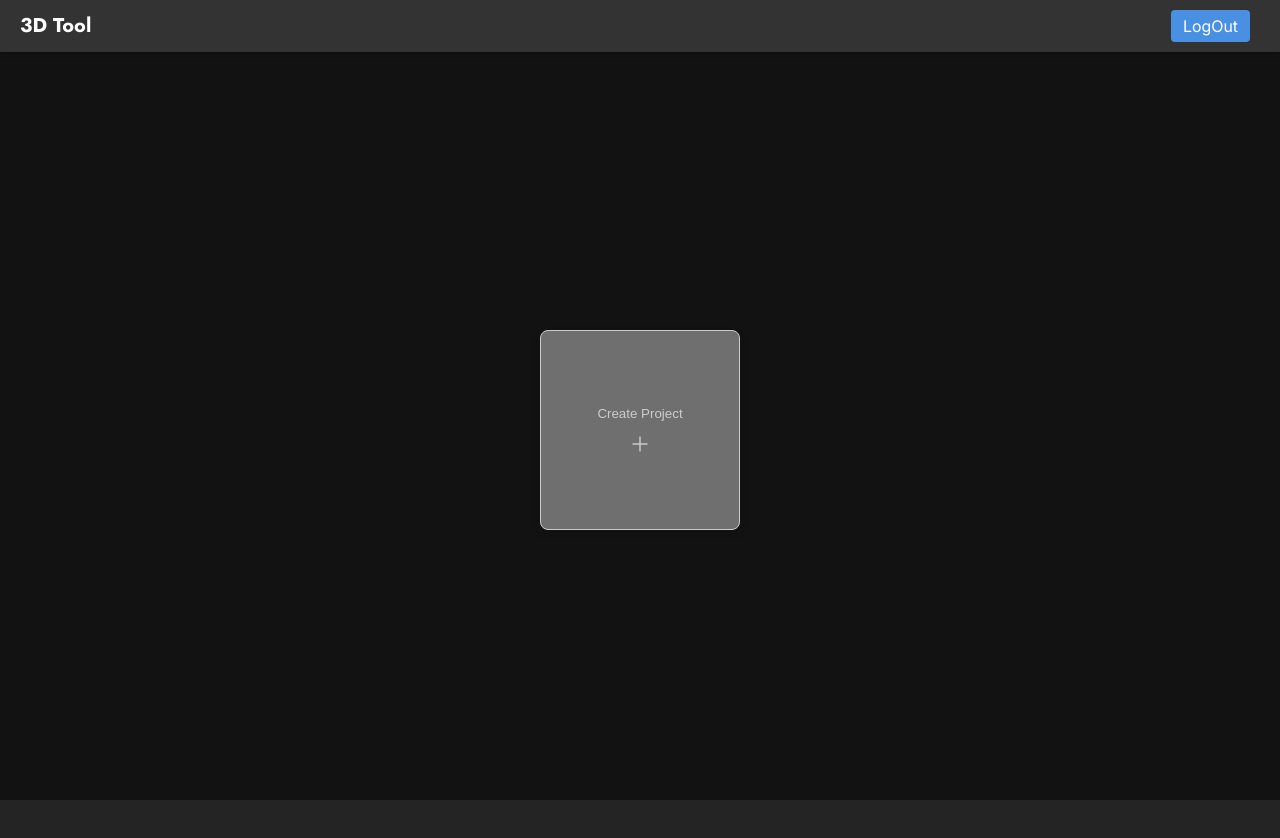
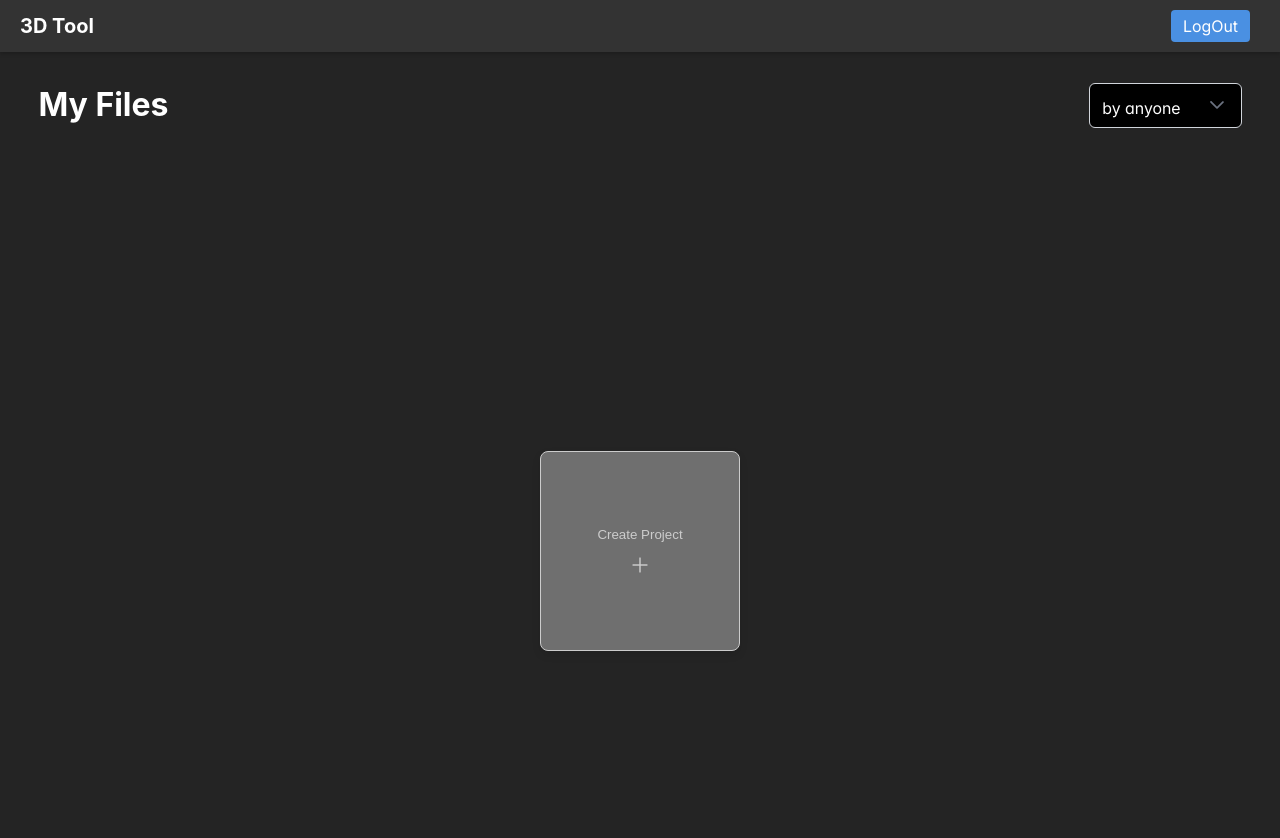
Before and after one commit to princejohnson37/TechShowCase, a React (Vite) app: page /home in a window 1280 px wide. Shown: the top 838 px of the page. Built offline with nearby package versions, Linux system fonts and the light colour scheme.

Commit message:
home filter

```diff
--- a/src/index.css
+++ b/src/index.css
@@ -4,6 +4,6 @@
   font-weight: 400;
 
   color-scheme: light dark;
-  color: rgba(255, 255, 255, 0.87);
+  color: rgb(255, 255, 255);
   background-color: #242424;
 }
--- /dev/null
+++ b/src/modules/Common/NavBar.jsx
@@ -0,0 +1,26 @@
+import { Button } from "primereact/button";
+import { useNavigate } from "react-router";
+
+const NavBar = () => {
+	const navigate = useNavigate();
+  const logOuthandler = () => {
+		localStorage.clear();
+		navigate("/login");
+	};
+  return (
+    <>
+      <nav className='navbar'>
+				<div className='navbar-content'>
+					<div className='navbar-title'>3D Tool</div>
+					<div className='navbar-btn'>
+						<Button onClick={logOuthandler} className='logout-button'>
+							LogOut
+						</Button>
+					</div>
+				</div>
+			</nav>
+    </>
+  );
+};
+
+export default NavBar;
--- a/src/modules/Home/pages/HomePage.css
+++ b/src/modules/Home/pages/HomePage.css
@@ -74,3 +74,29 @@ body {
 .homepage-card:hover {
   transform: scale(1.05);
 }
+
+
+.dark-dropdown {
+  background-color: black; /* Dark background */
+  height: 50%; /* Adjust the width as needed */
+  width: 100%
+  /* Add other styling as needed */
+}
+.dark-dropdown .p-dropdown-label {
+  color: #fff;
+}
+.p-dropdown-panel{
+  background-color: #000000;
+  color:#ffffff
+}
+/* Optional: Style the dropdown items */
+/* .dark-dropdown .p-dropdown-items {
+  background-color: #333;
+  color: white;
+} */
+
+/* Optional: Style for hover and active states */
+/* .dark-dropdown .p-dropdown-item:hover,
+.dark-dropdown .p-dropdown-item.p-highlight {
+  background-color: #555;
+} */
--- a/src/modules/Home/pages/HomePage.jsx
+++ b/src/modules/Home/pages/HomePage.jsx
@@ -1,35 +1,44 @@
+import React from "react";
 import { useNavigate } from "react-router";
-import { Button } from "primereact/button";
 import AddNewProject from "../Components/AddNewProject";
 import { useGetFiles } from "../../../services/useGetFiles";
 import "./HomePage.css";
 import ProjectCard from "../Components/ProjectCard";
+import NavBar from "../../Common/NavBar";
+
+import { Dropdown } from 'primereact/dropdown';
+
+
 
 const HomePage = () => {
 	const navigate = useNavigate();
 	const { data } = useGetFiles();
+  React.useEffect(()=> console.log(data), [data]);
 
 	const cardClickHandler = (projectId) => {
 		navigate(`/viewer/${projectId}`);
 	};
-
-	const logOuthandler = () => {
-		localStorage.clear();
-		navigate("/login");
-	};
-
 	return (
 		<>
-			<nav className='navbar'>
-				<div className='navbar-content'>
-					<div className='navbar-title'>3D Tool</div>
-					<div className='navbar-btn'>
-						<Button onClick={logOuthandler} className='logout-button'>
-							LogOut
-						</Button>
-					</div>
-				</div>
-			</nav>
+			<NavBar />
+      <div
+        className="title-bar"
+        style={{
+          display: 'flex',
+          justifyContent: 'space-between',
+          paddingLeft: '3%',
+          paddingRight: "3%"
+        }}
+      >
+        <div className="title">
+          <h1>
+            My Files
+          </h1>
+        </div>
+        <div className="owned-by" style={{ display: 'flex' ,alignItems: 'center' }}>
+          <Dropdown className="dark-dropdown" size="small"  value={'by anyone'} options={['by anyone', 'by me', 'not by me']} />
+        </div>
+      </div>
 			<div className='home-container'>
 				<div className='home-page'>
 					<AddNewProject />
--- a/src/modules/Login/pages/Login.css
+++ b/src/modules/Login/pages/Login.css
@@ -1,6 +1,6 @@
 @import url('https://fonts.googleapis.com/css2?family=Jost:wght@100;300;400;700&display=swap');
 
-body {
+.login-container {
     font-family: 'Jost', sans-serif;
     background-color: #121212;
     margin: 0;
@@ -46,7 +46,7 @@ label {
 }
 
 .login-btn {
-  width: 100%;
+  width: 100px;
   border: none;
   background-color: #794bc4;
   border-radius: 5px;
--- a/src/modules/Login/pages/Login.jsx
+++ b/src/modules/Login/pages/Login.jsx
@@ -30,7 +30,7 @@ const Login = () => {
   };
 
   return (
-    <div className='p-d-flex p-jc-center p-ai-center p-h-100'>
+    <div className='login-container p-d-flex p-jc-center p-ai-center p-h-100'>
       <Card className='login-card' title='Login'>
         <form onSubmit={handleSubmit} className='p-d-flex p-flex-column'>
 			<label htmlFor='username'>Username</label>
```
